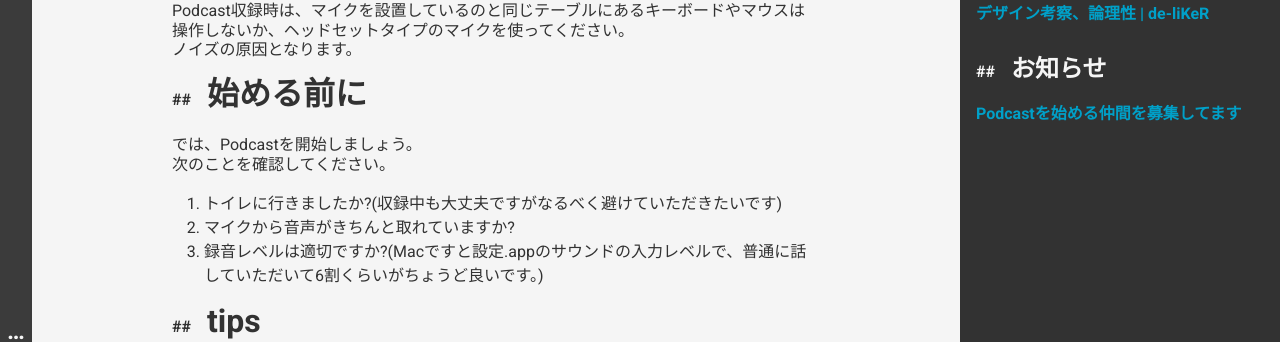
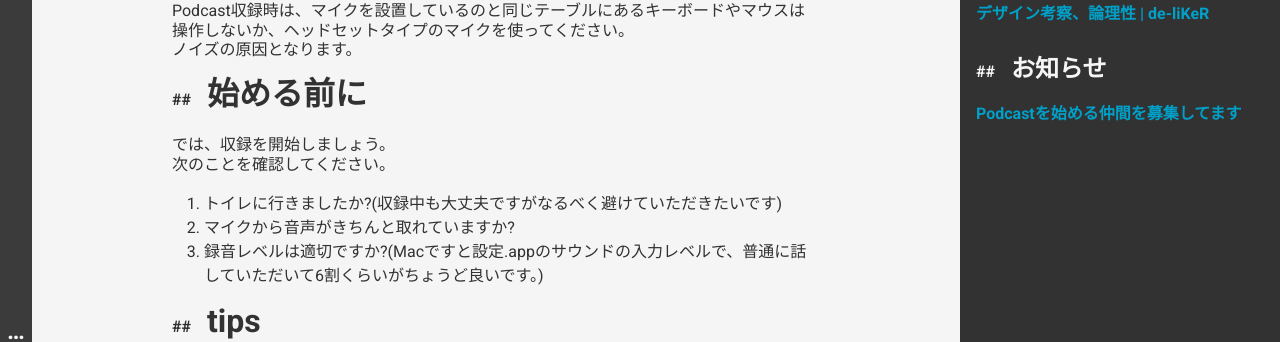
Before and after one commit to CreatorQsF/creatorqsf.github.io, a Jekyll site: the page built from りんごなごーぐる/index.md, in a window 1280 px wide and 900 px high, scrolled down 1266 px. Shown: the part 125-467 px from the top of the window. Built offline with Jekyll 4.4.1, drawn with Linux system fonts in a browser that asks for light colours.

Commit message:
2016/02/28

```diff
--- a/りんごなごーぐる/index.md
+++ b/りんごなごーぐる/index.md
@@ -41,7 +41,7 @@ Podcast収録時は、マイクを設置しているのと同じテーブルに
 
 ## 始める前に
 
-では、Podcastを開始しましょう。
+では、収録を開始しましょう。
 次のことを確認してください。
 
 1. トイレに行きましたか?(収録中も大丈夫ですがなるべく避けていただきたいです)
```
